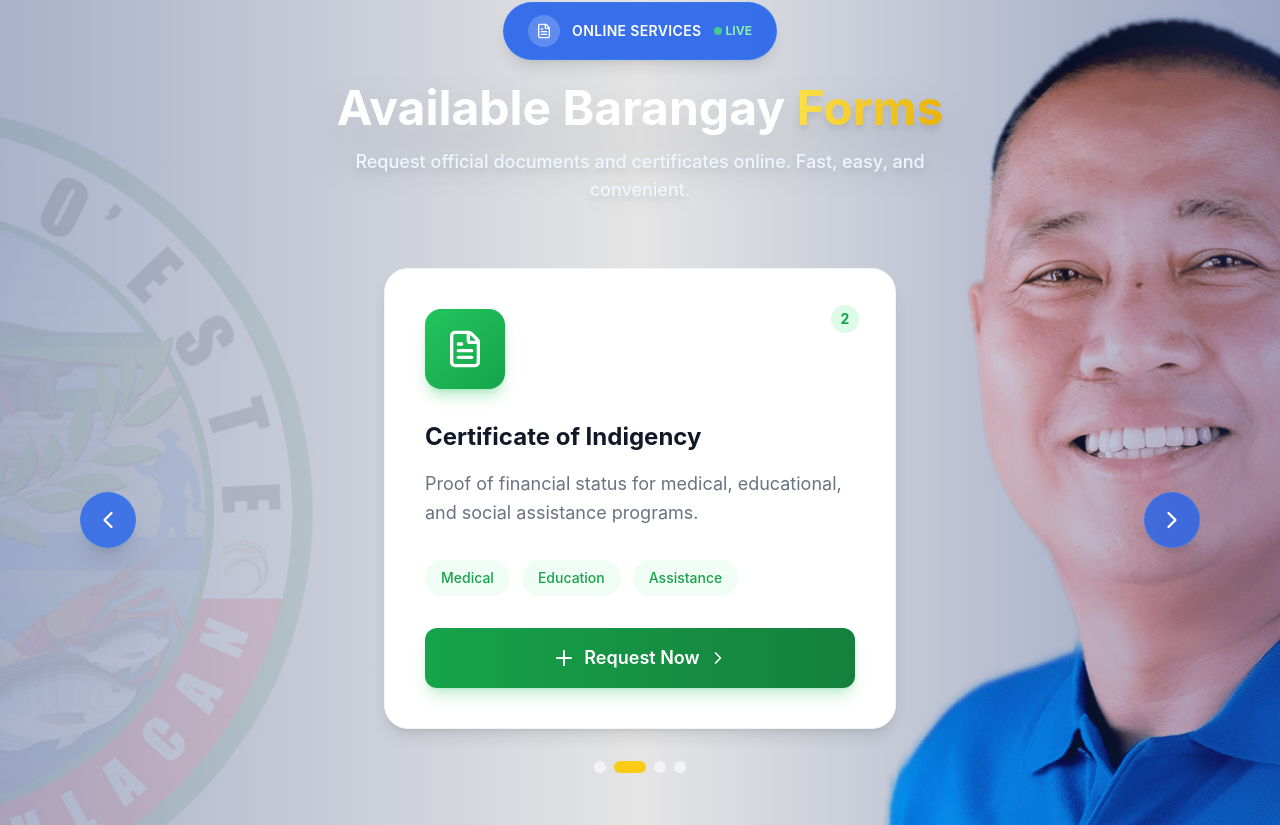
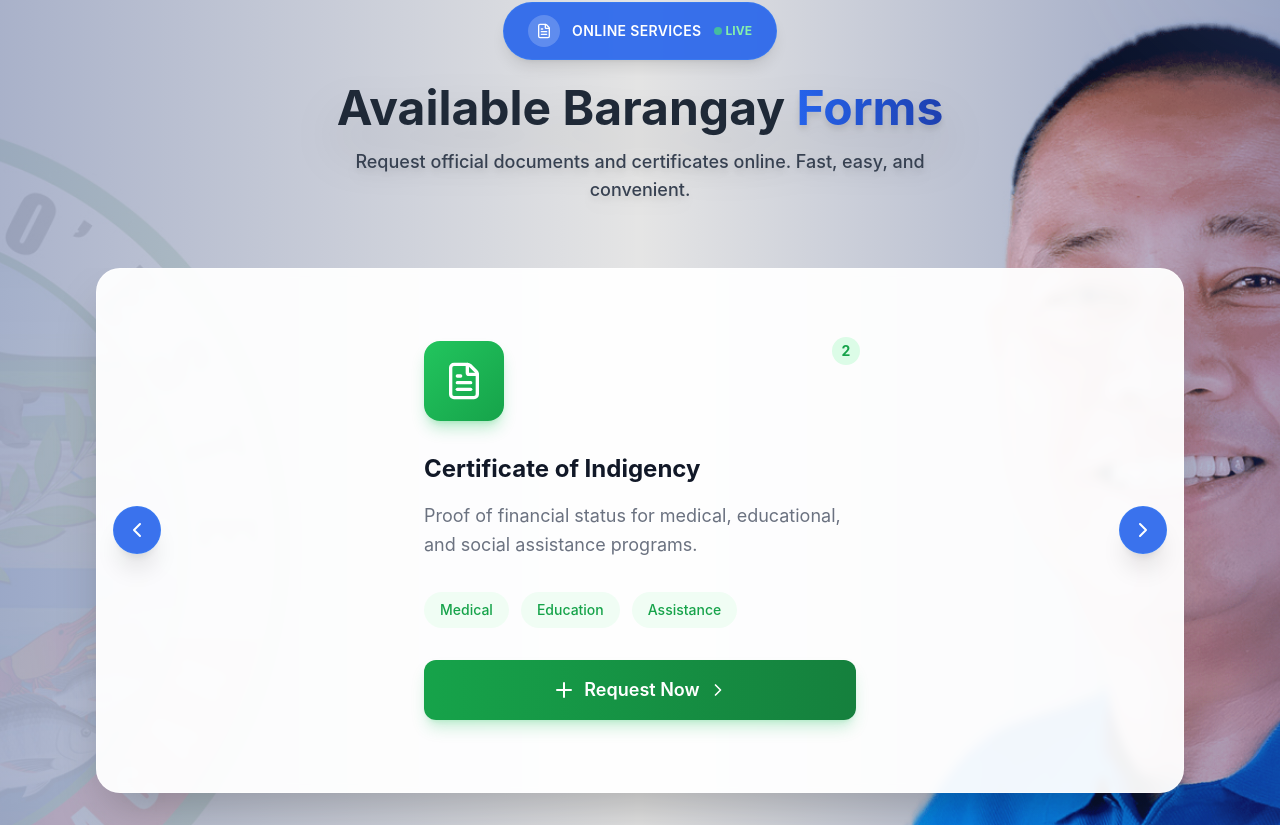
Before and after one commit to norielvc/ibaoesteportal, a Next.js app in the folder frontend/: page / in a window 1280 px wide. Shown: the part 855-1680 px from the top of the page. Built offline with nearby package versions, Linux system fonts and the light colour scheme; no server answers.

Commit message:
Improve forms section: darken text, move arrows closer, add container background

```diff
--- a/frontend/pages/index.js
+++ b/frontend/pages/index.js
@@ -501,10 +501,10 @@ export default function BarangayPortal() {
                 <span className="text-xs text-green-300 font-bold">LIVE</span>
               </div>
             </div>
-            <h2 className="text-4xl md:text-5xl font-bold text-white drop-shadow-2xl mb-4">
-              Available Barangay <span className="text-transparent bg-clip-text bg-gradient-to-r from-yellow-300 to-yellow-500 drop-shadow-lg">Forms</span>
+            <h2 className="text-4xl md:text-5xl font-bold text-gray-800 drop-shadow-2xl mb-4">
+              Available Barangay <span className="text-transparent bg-clip-text bg-gradient-to-r from-blue-600 to-blue-800 drop-shadow-lg">Forms</span>
             </h2>
-            <p className="text-blue-50 drop-shadow-lg max-w-2xl mx-auto text-lg font-medium">
+            <p className="text-gray-700 drop-shadow-lg max-w-2xl mx-auto text-lg font-medium">
               Request official documents and certificates online. Fast, easy, and convenient.
             </p>
           </div>
@@ -596,8 +596,10 @@ export default function BarangayPortal() {
 
               return (
                 <div className="relative overflow-hidden">
+                  {/* Container with Background */}
+                  <div className="bg-white/95 backdrop-blur-sm rounded-3xl shadow-2xl border border-white/50 mx-4 md:mx-8 lg:mx-16 relative">
                     <div
-                    className="flex transition-transform duration-500 ease-in-out"
+                      className="flex transition-transform duration-500 ease-in-out py-8"
                       style={{ transform: `translateX(-${currentFormSlide * 100}%)` }}
                     >
                       {forms.map((form) => {
@@ -606,9 +608,9 @@ export default function BarangayPortal() {
 
                         return (
                           <div key={form.id} className="w-full flex-shrink-0 px-4">
-                          <div className="group relative bg-white rounded-3xl p-10 shadow-lg hover:shadow-2xl transition-all duration-500 border border-gray-100 overflow-hidden max-w-lg mx-auto">
+                            <div className="group relative bg-transparent rounded-3xl p-10 transition-all duration-500 overflow-hidden max-w-lg mx-auto">
                               {/* Gradient Overlay on Hover */}
-                            <div className={`absolute inset-0 bg-gradient-to-br ${colors.overlay} opacity-0 group-hover:opacity-100 transition-opacity duration-500 pointer-events-none`}></div>
+                              <div className={`absolute inset-0 bg-gradient-to-br ${colors.overlay} opacity-0 group-hover:opacity-100 transition-opacity duration-500 pointer-events-none rounded-3xl`}></div>
 
                               {/* Icon Container */}
                               <div className="relative mb-8">
@@ -652,19 +654,20 @@ export default function BarangayPortal() {
                       })}
                     </div>
 
-                  {/* Navigation Arrows - Moved closer */}
+                    {/* Navigation Arrows - Moved much closer to container */}
                     <button
                       onClick={() => setCurrentFormSlide((prev) => (prev - 1 + forms.length) % forms.length)}
-                    className="absolute left-8 md:left-12 top-1/2 -translate-y-1/2 w-14 h-14 bg-blue-600/80 hover:bg-blue-700/90 backdrop-blur-sm shadow-xl rounded-full flex items-center justify-center transition-all z-10 border border-blue-500/50"
+                      className="absolute left-2 md:left-4 top-1/2 -translate-y-1/2 w-12 h-12 bg-blue-600/90 hover:bg-blue-700 backdrop-blur-sm shadow-xl rounded-full flex items-center justify-center transition-all z-10 border border-blue-500/50"
                     >
-                    <ChevronLeft className="w-7 h-7 text-white" />
+                      <ChevronLeft className="w-6 h-6 text-white" />
                     </button>
                     <button
                       onClick={() => setCurrentFormSlide((prev) => (prev + 1) % forms.length)}
-                    className="absolute right-8 md:right-12 top-1/2 -translate-y-1/2 w-14 h-14 bg-blue-600/80 hover:bg-blue-700/90 backdrop-blur-sm shadow-xl rounded-full flex items-center justify-center transition-all z-10 border border-blue-500/50"
+                      className="absolute right-2 md:right-4 top-1/2 -translate-y-1/2 w-12 h-12 bg-blue-600/90 hover:bg-blue-700 backdrop-blur-sm shadow-xl rounded-full flex items-center justify-center transition-all z-10 border border-blue-500/50"
                     >
-                    <ChevronRight className="w-7 h-7 text-white" />
+                      <ChevronRight className="w-6 h-6 text-white" />
                     </button>
+                  </div>
 
                   {/* Dots Navigation */}
                   <div className="flex justify-center gap-2 mt-8">
@@ -673,7 +676,7 @@ export default function BarangayPortal() {
                         key={index}
                         onClick={() => setCurrentFormSlide(index)}
                         className={`w-3 h-3 rounded-full transition-all ${
-                          currentFormSlide === index ? 'bg-yellow-400 w-8 shadow-lg' : 'bg-white/60 hover:bg-white/80 backdrop-blur-sm'
+                          currentFormSlide === index ? 'bg-blue-600 w-8 shadow-lg' : 'bg-gray-400 hover:bg-gray-500'
                         }`}
                       />
                     ))}
```
Lines whose indentation alone changed are shown as unchanged.
